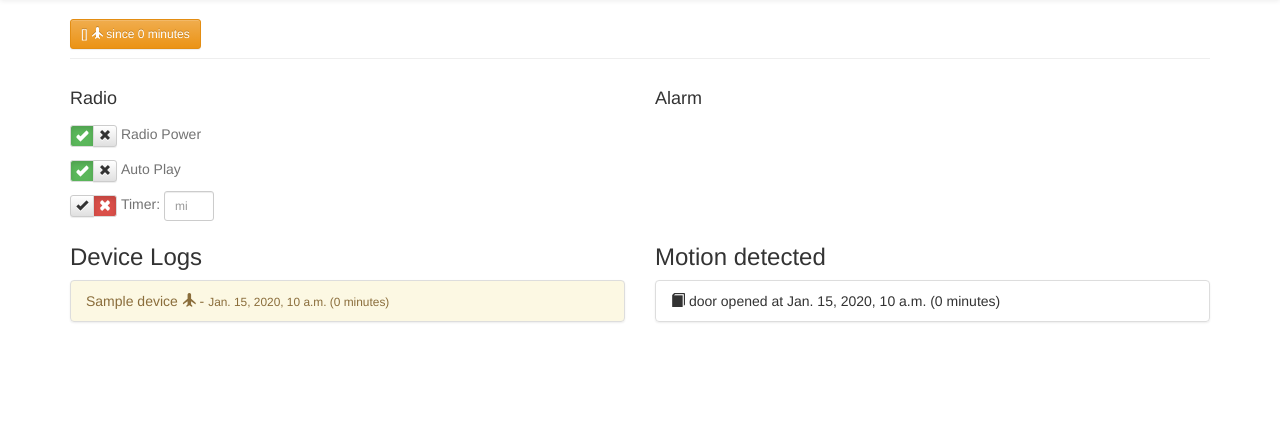
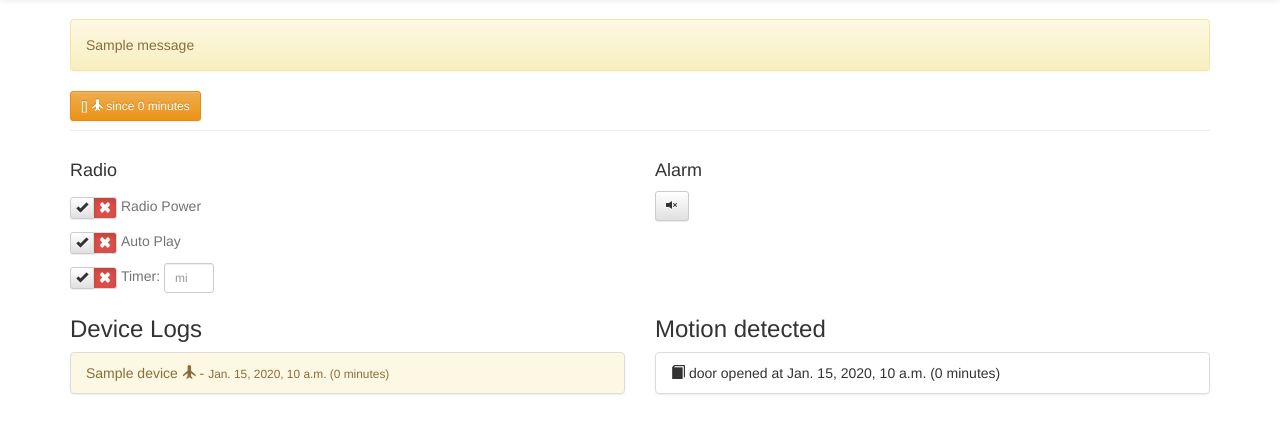
Before and after one commit to firlevapz/t3-guard, a Django app: template t3guard/templates/index.html in a window 1280 px wide. Shown: the part 51-485 px from the top of the page. Run offline with Django 3.2, Linux system fonts and the light colour scheme; the template is opened without the code that fills it: most values are stand-ins (such as "Sample title", 1, 10 or a date in 2020); one stand-in notice (Sample message) is shown; some libraries are stand-ins or nearby versions.

Commit message:
nice updates

```diff
--- a/t3guard/models.py
+++ b/t3guard/models.py
@@ -5,6 +5,7 @@ class Config(models.Model):
     CONFIG_TYPES = (
         ('ALARM', 'Alarm-Type'),
         ('EMAIL', 'Email address'),
+        ('RADIO', 'Radio'),
         ('CHECKER', 'Configuration for checker.py'),
     )
     config_type = models.CharField(max_length=10, choices=CONFIG_TYPES)
--- a/t3guard/settings.py
+++ b/t3guard/settings.py
@@ -39,7 +39,7 @@ INSTALLED_APPS = (
     'django.contrib.sessions',
     'django.contrib.messages',
     'django.contrib.staticfiles',
-
+    'django_extensions',
     't3guard'
 )
 
--- a/t3guard/templates/index.html
+++ b/t3guard/templates/index.html
@@ -59,6 +59,12 @@
 
       <!-- Main jumbotron for a primary marketing message or call to action -->
     <div class="page-header">
+        {% for message in messages %}
+          <div class="alert alert-warning {{ message.tags }}">
+            {{ message }}
+          </div>
+        {% endfor %}
+
         {% for d in devices %}
               <button type="button" class="btn btn-sm {% if d.is_home %}btn-success{% else %}btn-warning{% endif %}">
                   {{ d.name }} {% if d.is_home %}<span class="glyphicon glyphicon-home" aria-hidden="true"></span>{% else %}<span class="glyphicon glyphicon-plane" aria-hidden="true"></span>{% endif %}
@@ -71,36 +77,37 @@
 
         <div class="col-xs-6">
           <h4>Radio</h4>
-            <div class="btn-group" id="status" data-toggle="buttons">
-              <label class="btn btn-default btn-on btn-xs active">
+            {% if not radio_autoplay %}
+            <div class="btn-group" id="radio_power" data-toggle="buttons" onclick="handle_click(this, '{% url 'toggle-config' 'RADIO' 'power' %}')">
+              <label class="btn btn-default btn-on btn-xs {% if radio_power %}active{% endif %}">
               <input type="radio" value="1" name="multifeatured_module[module_id][status]" checked="checked"><span class="glyphicon glyphicon-ok"></span></label>
-              <label class="btn btn-default btn-off btn-xs ">
+              <label class="btn btn-default btn-off btn-xs {% if not radio_power %}active{% endif %}">
               <input type="radio" value="0" name="multifeatured_module[module_id][status]"><span class="glyphicon glyphicon-remove"></span></label>
             </div>
             <div class="btn-group" role="group" aria-label="basic label">
               <p class="help-block"> Radio Power</p>
             </div>
+            {% endif %}
 
-
-
+            {% if not radio_timer %}
             <div>
-              <div class="btn-group" id="status" data-toggle="buttons">
-                <label class="btn btn-default btn-on btn-xs active">
+              <div class="btn-group" id="radio_autoplay" data-toggle="buttons" onclick="handle_click(this, '{% url 'toggle-config' 'RADIO' 'autoplay' %}')">
+                <label class="btn btn-default btn-on btn-xs {% if radio_autoplay %}active{% endif %}">
                 <input type="radio" value="1" name="multifeatured_module[module_id][status]" checked="checked"><span class="glyphicon glyphicon-ok"></span></label>
-                <label class="btn btn-default btn-off btn-xs ">
+                <label class="btn btn-default btn-off btn-xs {% if not radio_autoplay %}active{% endif %}">
                 <input type="radio" value="0" name="multifeatured_module[module_id][status]"><span class="glyphicon glyphicon-remove"></span></label>
               </div>
               <div class="btn-group" role="group" aria-label="basic label">
                 <p class="help-block"> Auto Play</p>
               </div>
             </div>
+            <div>
+            {% endif %}
 
-            <div>
-
-            <div class="btn-group" id="status" data-toggle="buttons">
-              <label class="btn btn-default btn-on btn-xs ">
+            <div class="btn-group" id="radio_timer" data-toggle="buttons" onclick="handle_click(this, '{% url 'toggle-config' 'RADIO' 'timer' %}')">
+              <label class="btn btn-default btn-on btn-xs {% if radio_timer %}active{% endif %}">
               <input type="radio" value="1" name="multifeatured_module[module_id][status]" checked="checked"><span class="glyphicon glyphicon-ok"></span></label>
-              <label class="btn btn-default btn-off btn-xs active">
+              <label class="btn btn-default btn-off btn-xs {% if not radio_timer %}active{% endif %}">
               <input type="radio" value="0" name="multifeatured_module[module_id][status]"><span class="glyphicon glyphicon-remove"></span></label>
             </div>
             <div class="btn-group" role="group" aria-label="basic label">
@@ -114,27 +121,37 @@
 
         <div class="col-xs-6">
           <h4>Alarm</h4>
-          {% if request.user.is_authenticated %}
-           <!--   <button type="button" class="btn btn-sm {% if email_alarm %}btn-danger{% else %}btn-default{% endif %}" onclick="$.ajax('{% url 'toggle-alarm' 'email' %}').done(function(){location.reload()}); ">
+           <!--   <button type="button" class="btn btn-sm {% if email_alarm %}btn-danger{% else %}btn-default{% endif %}" onclick="$.ajax('{% url 'toggle-config' 'ALARM' 'email' %}').done(function(){location.reload()}); ">
                 <span class="glyphicon glyphicon-envelope" aria-hidden="true"></span>
               </button>-->
-              <button type="button" class="btn btn-sm {% if sound_alarm %}btn-danger{% else %}btn-default{% endif %}" onclick="handle_click(this, '{% url 'toggle-alarm' 'sound' %}')">
+          <button type="button" class="btn btn-sm {% if sound_alarm %}btn-danger{% else %}btn-default{% endif %}" onclick="handle_click(this, '{% url 'toggle-config' 'ALARM' 'sound' %}')">
             <span class="glyphicon {% if sound_alarm %}glyphicon-volume-up{% else %}glyphicon-volume-off{% endif %}" aria-hidden="true"></span>
           </button>
-          {% endif %}
+
+        </div>
 
         <script type="text/javascript">
-          function handle_click ( obj, link ) {
-            //obj.style.backgroundColor = new_color;
+        function handle_click( obj, link ) {
+          // disable all buttons
+          $('#'+obj.id).children().each(function(){
+            var $this = $(this);
+            $this.addClass('disabled');
+            $this.prop('disabled',true);
+          });
+          // remove onclick function
+          $('#'+obj.id).attr("onclick","");
 
+          if (obj.id == 'radio_timer' && parseFloat($('#timer-min').val()) > 0) {
+            // need to also send timer value
+            link = link + $('#timer-min').val() + '/';
+          }
+
+          // send to server & reload
           $.ajax(link).done(function(){
-              console.log(obj);
             location.reload();
           });
-            // console.log(obj);
         }
         </script>
-        </div>
 
 <!--            <span>T: {{ curr_temp }} °C</span> -->
         </div>
--- a/t3guard/urls.py
+++ b/t3guard/urls.py
@@ -21,9 +21,8 @@ urlpatterns = [
     url(r'^admin/', include(admin.site.urls)),
     url(r'^$', views.index, name='index'),
     url(r'^temperature_details/$', views.temperature_details, name='temperature-details'),
-    url(r'^humidity_details/$', views.humidity_details, name='humidity-details'),
     url(r'^motion_details/$', views.motion_details, name='motion-details'),
     url(r'^motion_details/(?P<days>[0-9]*)/$', views.motion_details, name='motion-details-days'),
-    url(r'^toggle_alarm/(?P<alarm_name>[A-Za-z0-9]+)/$', views.toggle_alarm, name='toggle-alarm'),
+    url(r'^toggle_config/(?P<config_type>[A-Za-z0-9]+)/(?P<name>[A-Za-z0-9]+)(?:/(?P<value>[0-9]+))?/$', views.toggle_config, name='toggle-config'),
     url(r'^csv_temp/(?P<sensor_id>[a-z0-9]+)/$', views.csv_temperatures, name='csv-temperatures'),
 ]
```
Also changed, not shown: checker.py (+24 -1 lines), initial_data.json (added, +1 -0 lines), t3guard/views.py (+20 -17 lines), t3guard/__init__.py (deleted), t3guard/migrations/0002_auto_20160627_2216.py (added). Lines whose indentation alone changed are shown as unchanged.
